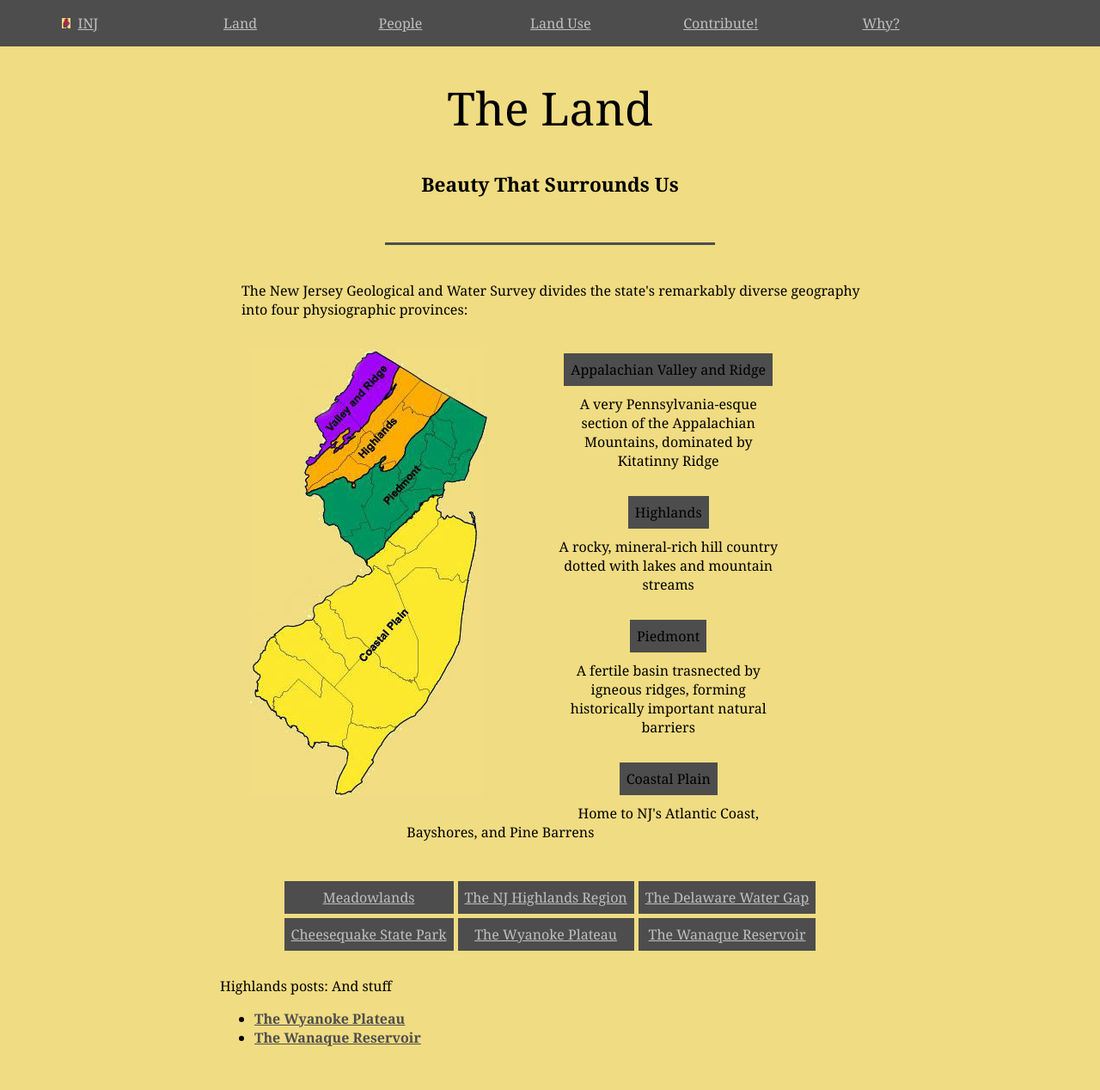
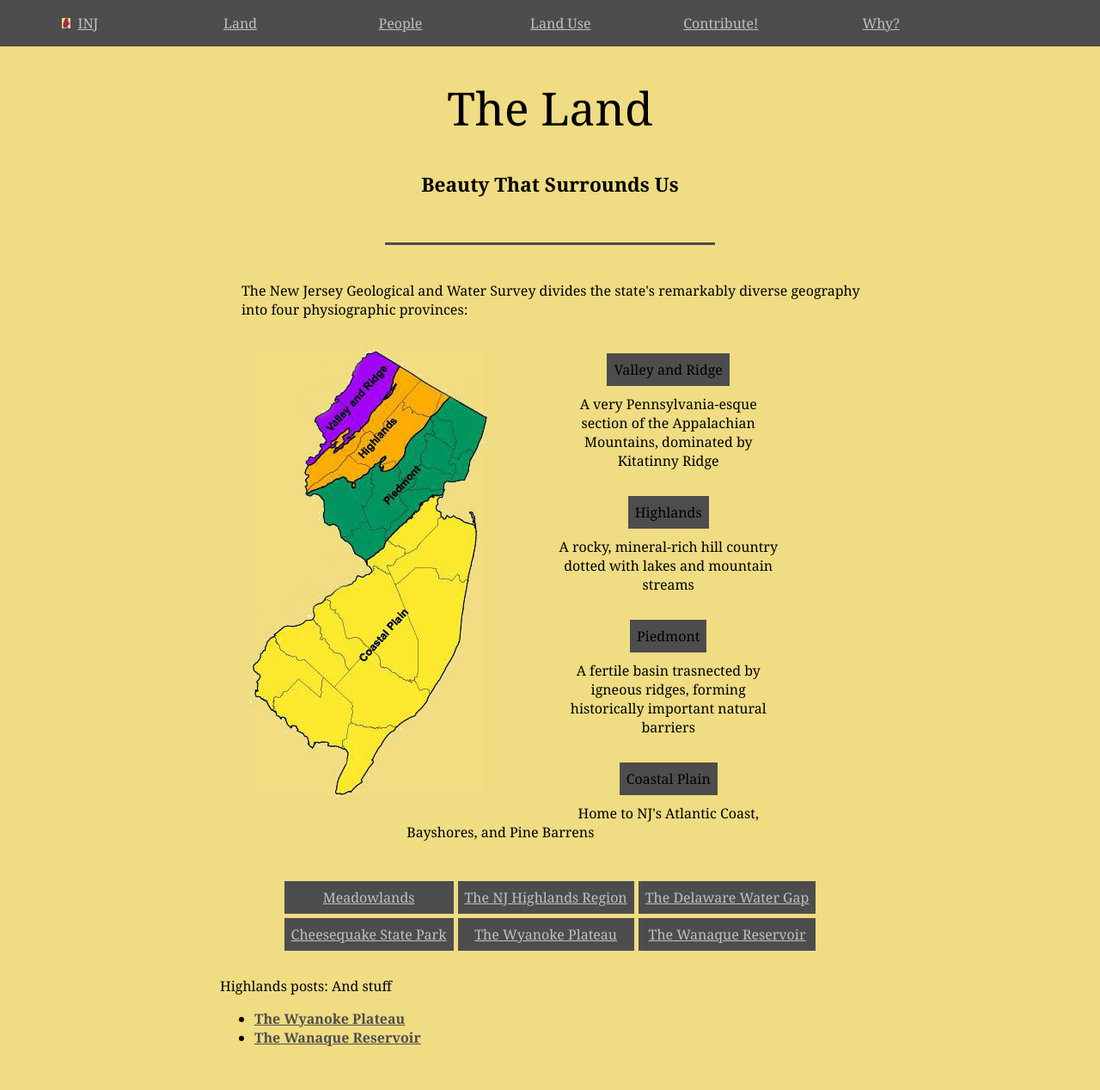
Before and after one commit to jonfried/oakafee.github.io, a Jekyll site: the page built from land.html, in a window 1280 px wide. Shown: the whole page at 86% size. Built offline with Jekyll 4.4.1, drawn with Linux system fonts in a browser that asks for light colours.

Commit message:
Update land.html

```diff
--- a/land.html
+++ b/land.html
@@ -12,8 +12,9 @@ tags: land
 </div>
 
 <div class="land">
+  <div id="land-text-spacer"></div>
   <div id="land-table-container" class="table-container">
-    <table class="index"><tr><td>Appalachian Valley and Ridge</td></tr></table>
+    <table class="index"><tr><td>Valley and Ridge</td></tr></table>
   </div>
   <p>A very Pennsylvania-esque section of the Appalachian Mountains, dominated by Kitatinny Ridge</p>
 
```
